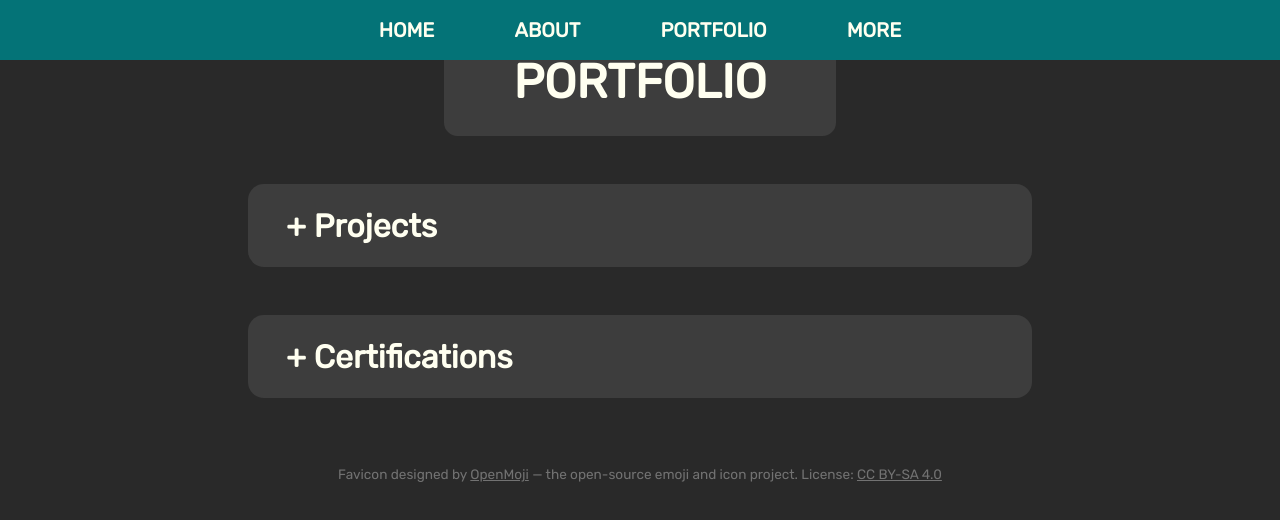
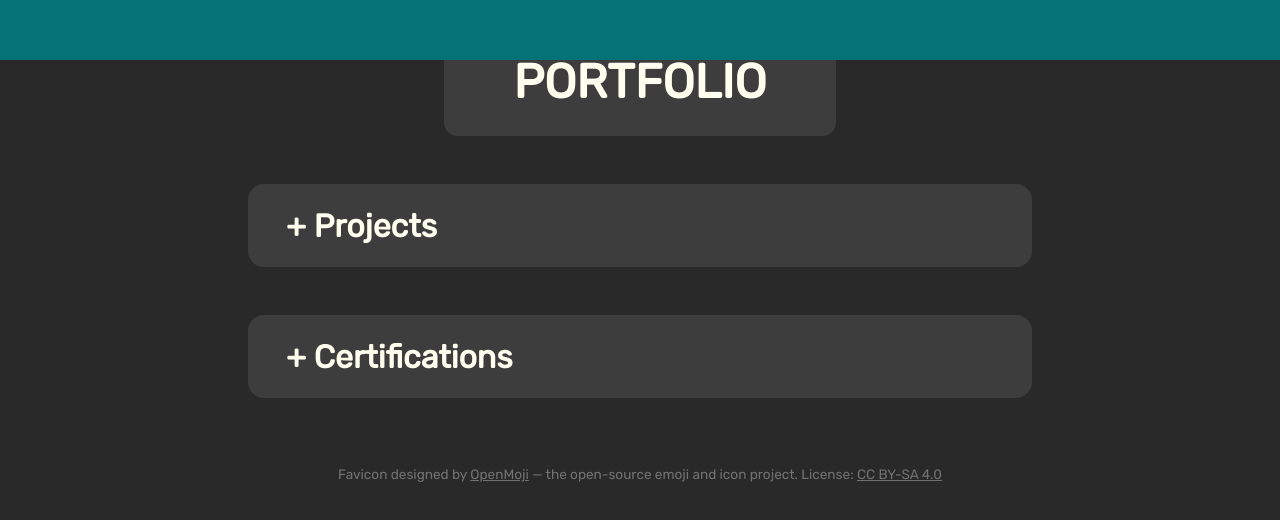
Before and after one commit to rstacks/my-website, a React (Vite) app: page /portfolio in a window 1280 px wide. Shown: the top 520 px of the page. Built offline with nearby package versions, Linux system fonts and the light colour scheme.

Commit message:
Changed margin below socials to give room for email tooltip

```diff
--- a/src/pages/Portfolio.jsx
+++ b/src/pages/Portfolio.jsx
@@ -14,7 +14,9 @@ export function Portfolio() {
         <title>Portfolio | Robert Stacks</title>
         <link rel="icon" href={faviconUrl} />
       </Helmet>
-      <Nav />
+      <nav id="back-home-nav">
+
+      </nav>
       <Header text="PORTFOLIO" />
       <main>
         <PortfolioDropdown text="Projects" items="project-entry" />
--- a/src/styles.css
+++ b/src/styles.css
@@ -6,7 +6,7 @@ body {
   /*opacity: 20%;*/
 }
 
-#main-nav {
+#main-nav, #back-home-nav {
   /* Fixes navbar to top of screen */
   position: fixed;
   width: 100%;
@@ -161,6 +161,7 @@ body {
 
 #social-nav {
   padding-bottom: 1.95em;
+  margin-bottom: 1em;
 }
 
 #mail-confirmation {
```
